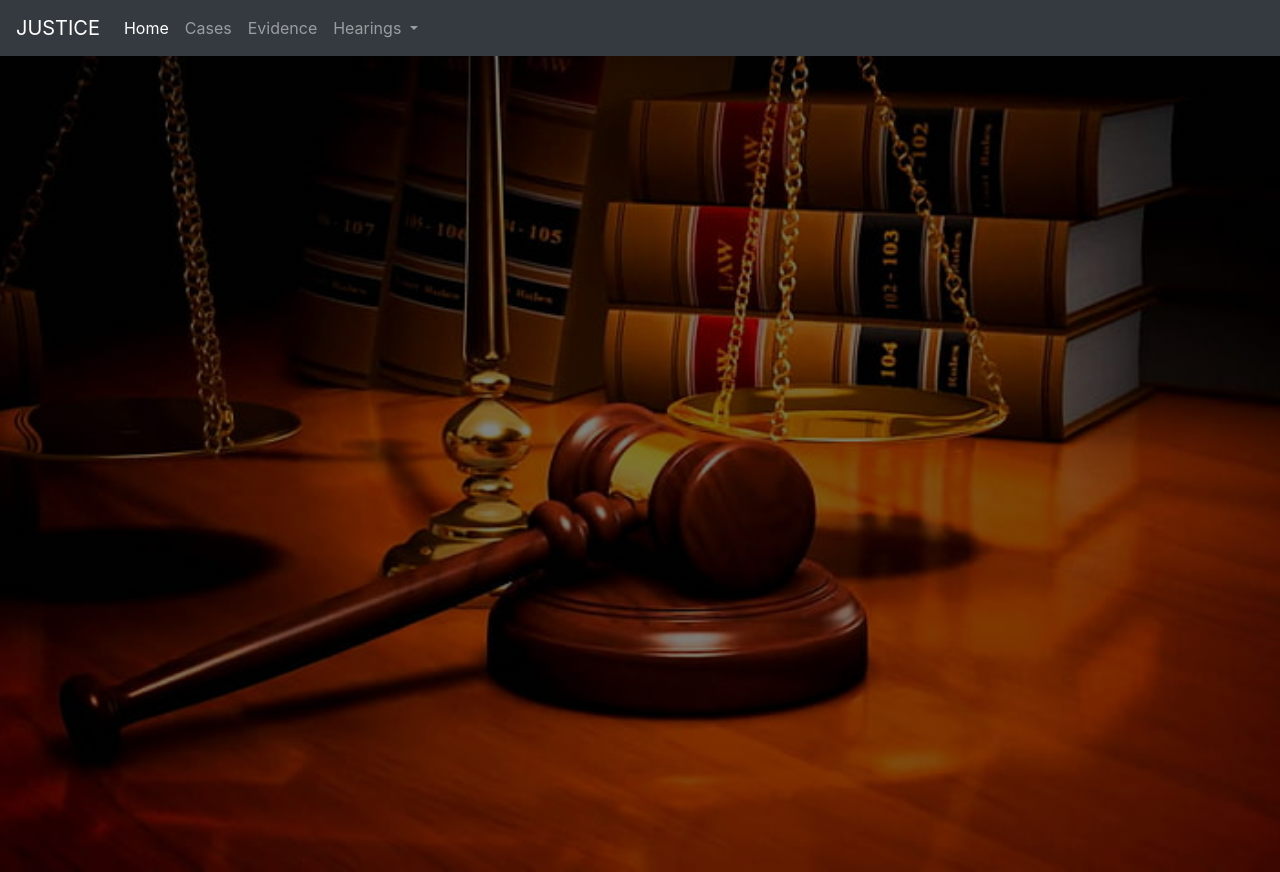
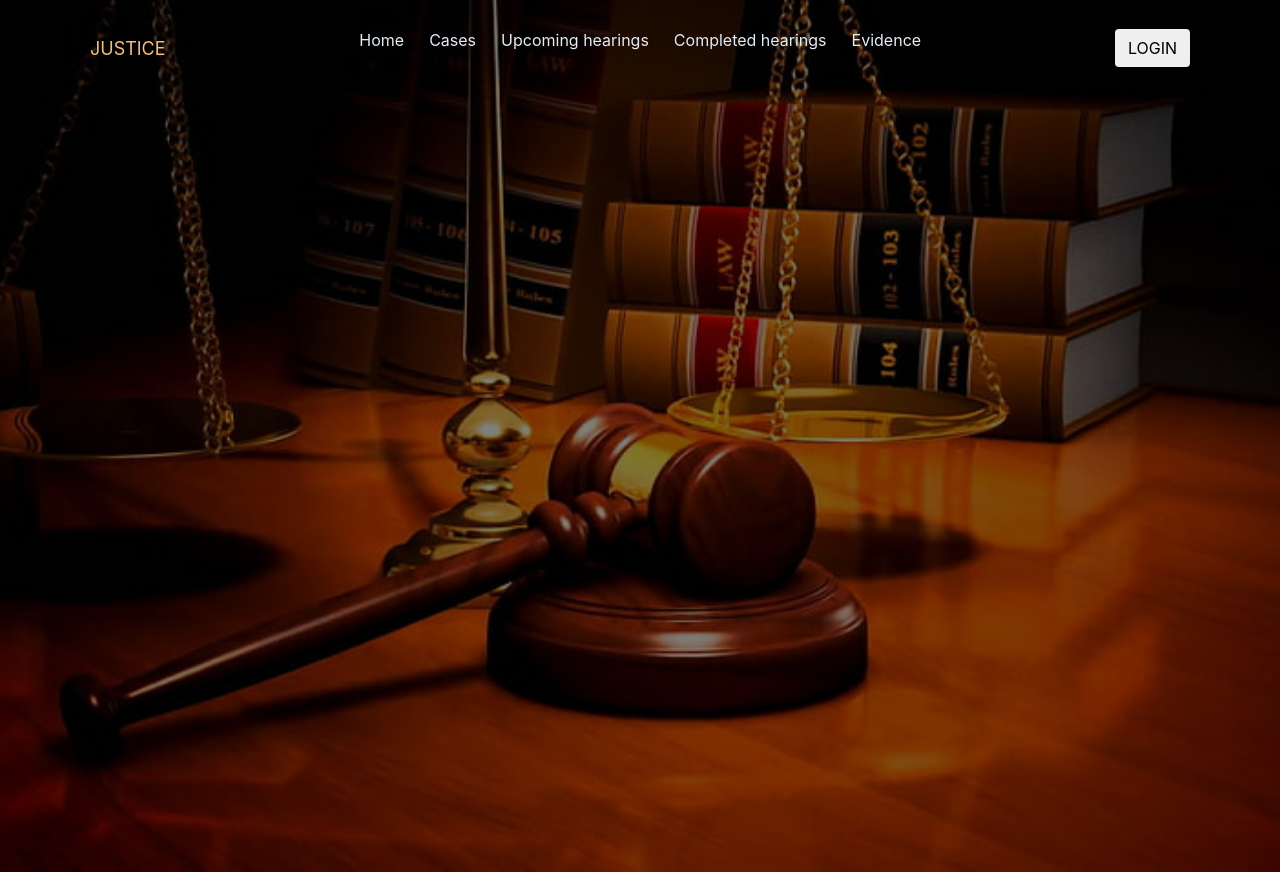
Before and after one commit to a-mayniac/Justice, a plain HTML site: page userlog.html in a window 1280 px wide. Drawn offline with nearby package versions, Linux system fonts and the light colour scheme.

Commit message:
Add files via upload

```diff
--- a/logstyle.css
+++ b/logstyle.css
@@ -6,7 +6,7 @@
   box-sizing: border-box;
   font-family: "Poppins", sans-serif;
 }
-a {
+.a {
   text-decoration: none;
 }
 .header {
--- a/style.css
+++ b/style.css
@@ -9,4 +9,40 @@
     background-position: center;
     background-size: cover;
     height: 109vh;
+
 }
+.header {
+    position: fixed;
+    height: 80px;
+    width: 100%;
+    z-index: 100;
+    padding: 0 20px;
+  }
+  .nav {
+    max-width: 1100px;
+    width: 100%;
+    margin: 0 auto;
+  }
+  .nav,
+  .nav_item {
+    display: flex;
+    height: 100%;
+    align-items: center;
+    color-scheme: antiquewhite;
+
+    justify-content: space-between;
+  }
+  .nav_item {
+    column-gap: 25px;
+
+  }
+  .nav_link:hover {
+    color: #99b3e7;
+  }
+  .nav_link{
+    color:rgb(229, 236, 243)
+  }
+  .nav_logo{
+    color:rgb(246, 190, 122);
+    font-size: large;
+  }
--- a/userlog.html
+++ b/userlog.html
@@ -11,31 +11,23 @@
         </head>
     <body>
         <div class="main">
-            <nav class="navbar navbar-expand-lg navbar navbar-dark bg-dark">
+          <header class="header">
+            <nav class="nav">
+              <a href="#" class="nav_logo">JUSTICE</a>
 
-            <a class="navbar-brand" href="#">JUSTICE</a>
-            <button class="navbar-toggler" type="button" data-toggle="collapse" data-target="#navbarNavDropdown" aria-controls="navbarNavDropdown" aria-expanded="false" aria-label="Toggle navigation">
-              <span class="navbar-toggler-icon"></span>
-            </button>
-            <div class="collapse navbar-collapse" id="navbarNavDropdown">
-              <ul class="navbar-nav">
-                <li class="nav-item active">
-                  <a class="nav-link" href="#">Home <span class="sr-only">(current)</span></a>
+              <ul class="nav_items">
+                <li class="nav_item">
+                  <a href="logd.html" class="nav_link">Home</a>
+                  <a href="cases.html" class="nav_link">Cases</a>
+                  <a href="upcoming_hearings.html" class="nav_link">Upcoming hearings</a>
+                  <a href="completed_hearings.html" class="nav_link">Completed hearings</a>
+                  <a href="evidence.html" class="nav_link">Evidence</a>
                 </li>
-                <li class="nav-item">
-                  <a class="nav-link" href="cases.html">Cases</a>
-                </li>
-                <li class="nav-item">
-                  <a class="nav-link" href="evidence.html">Evidence</a>
-                </li>
-                <li class="nav-item dropdown">
-                  <a class="nav-link dropdown-toggle" href="#" id="navbarDropdownMenuLink" data-toggle="dropdown" aria-haspopup="true" aria-expanded="false">
-                    Hearings
-                  </a>
-                  <div class="dropdown-menu" aria-labelledby="navbarDropdownMenuLink">
-                    <a class="dropdown-item" href="upcoming_hearings.html">Upcoming Hearings</a>
-                    <a class="dropdown-item" href="completed_hearings.html">Preceding Hearings</a>
-                </div>
+              </ul>
+
+              <button type="button" class="btn" onclick = "window.location.href='rsvp.html';">LOGIN</button>
+            </nav>
+          </header>
             </li>
           </ul>
         </div>
```
